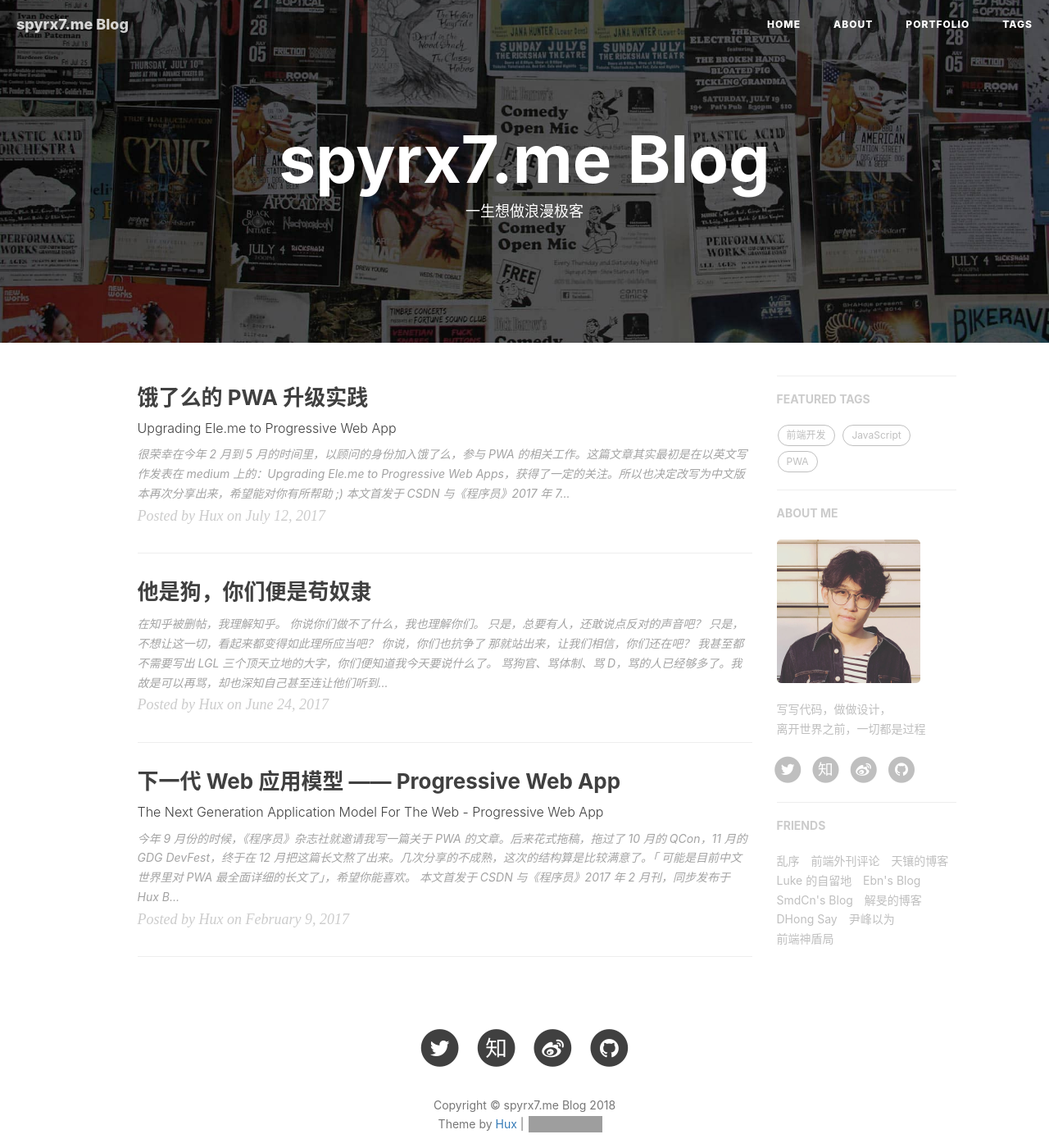
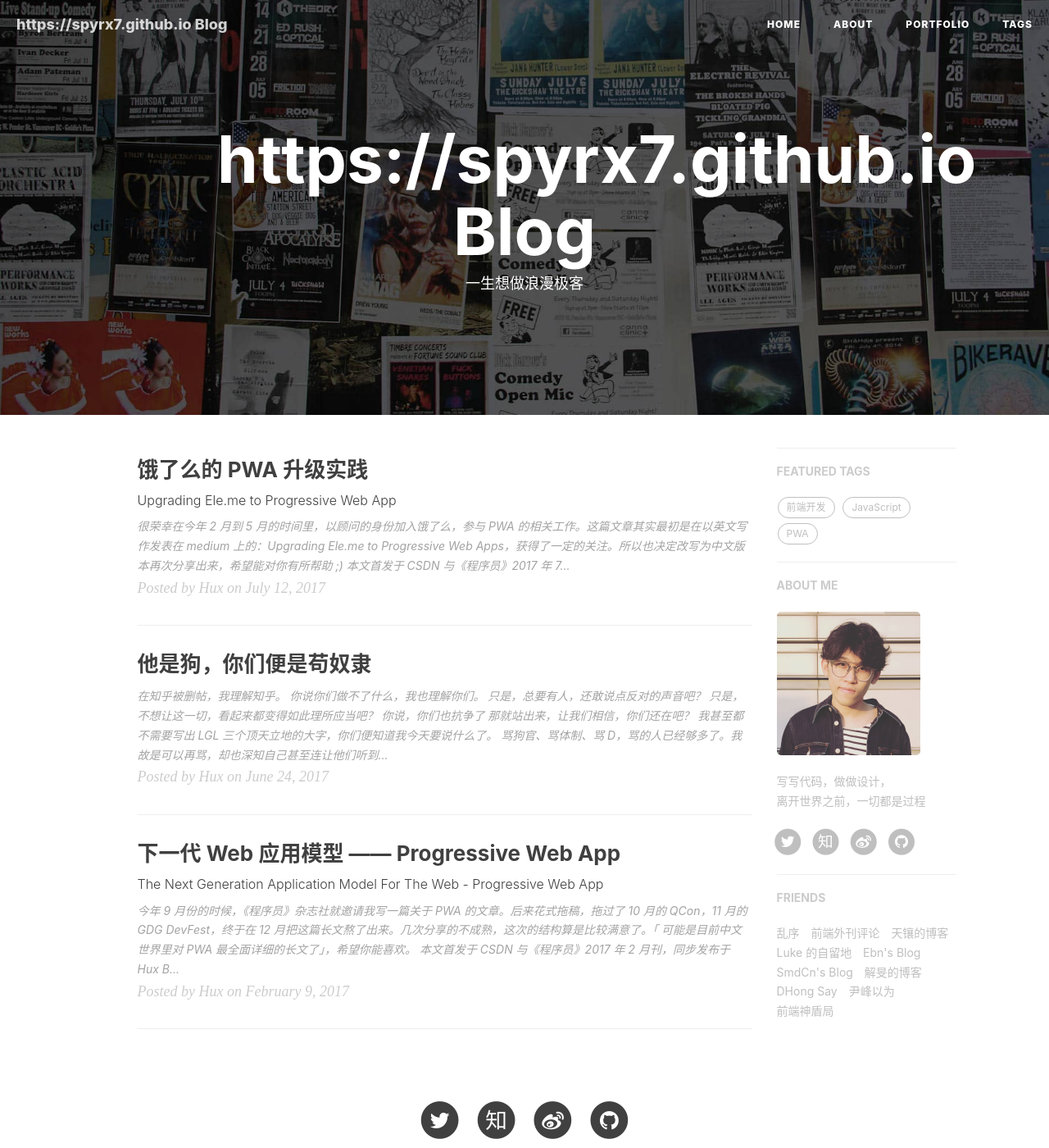
Before and after one commit to spyrx7/spyrx7.github.io, a Jekyll site: the page built from index.html, in a window 1280 px wide and 1400 px high. Shown: the whole window at 82% size. Built offline with Jekyll 4.4.1, drawn with Linux system fonts in a browser that asks for light colours; nearby versions of some CDN libraries; the list of posts is cut into pages by our own code; comment, search, counter and statistics services are not loaded; some of the changed text lies outside the part shown; grey boxes are pictures that could not be loaded.

Commit message:
修改 config

```diff
--- a/_config.yml
+++ b/_config.yml
@@ -1,5 +1,5 @@
 # Site settings
-title: spyrx7.me Blog
+title: https://spyrx7.github.io Blog
 SEOTitle: 如此如此 | Hux Blog
 header-img: img/home-bg.jpg
 email: spyhanfeng@qq.com
```
